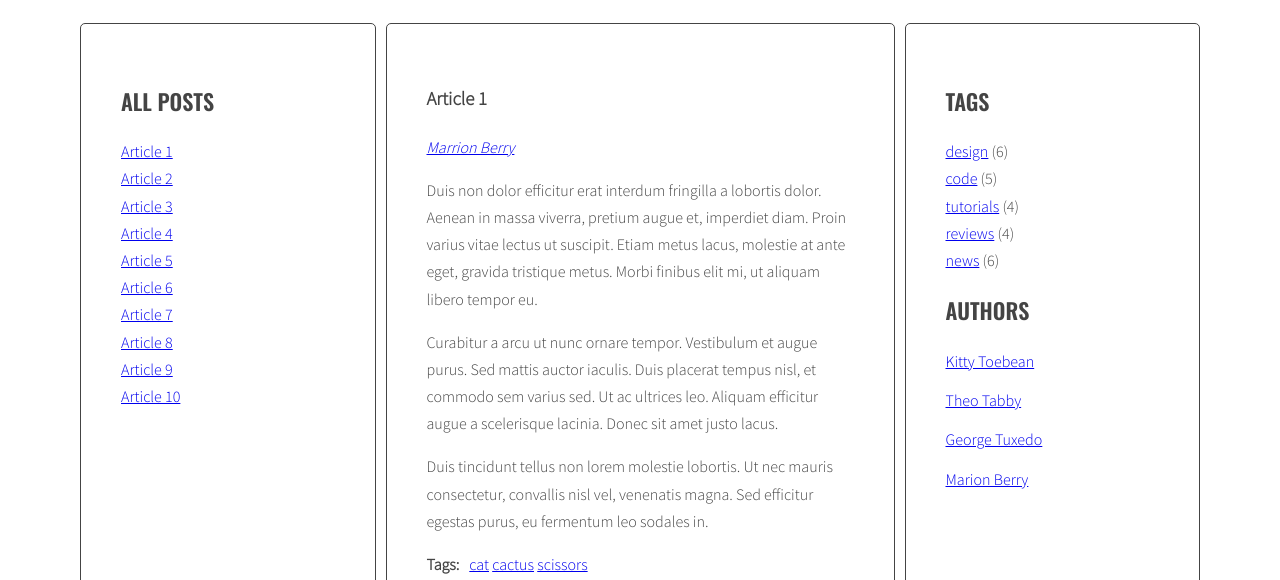
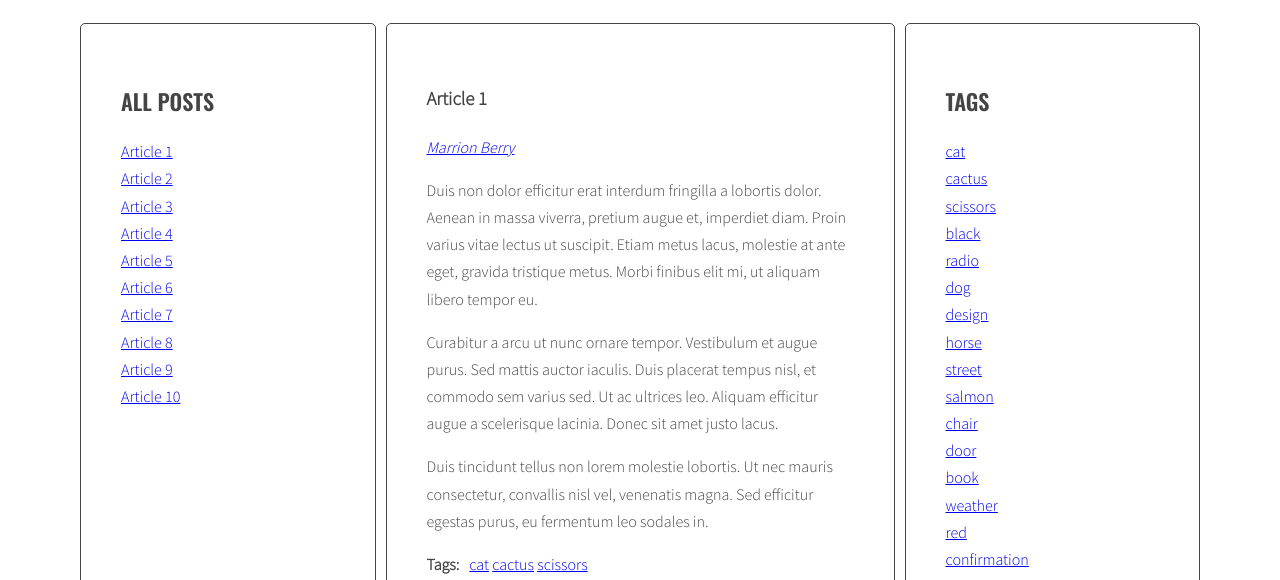
Before and after one commit to PiotrTancula/javascript-blog, a website: page index.html in a window 1280 px wide. Shown: the part 220-800 px from the top of the page. Drawn offline with nearby package versions, Linux system fonts and the light colour scheme.

Commit message:
several minor corrections made & tag cloud task started

```diff
--- a/index.html
+++ b/index.html
@@ -191,11 +191,11 @@
             <aside class="sidebar">
               <h2 class="section-title">Tags</h2>
               <ul class="list tags">
-                <li><a href="#">design</a> <span>(6)</span></li>
+                <!-- <li><a href="#">design</a> <span>(6)</span></li>
                 <li><a href="#">code</a> <span>(5)</span></li>
                 <li><a href="#">tutorials</a> <span>(4)</span></li>
                 <li><a href="#">reviews</a> <span>(4)</span></li>
-                <li><a href="#">news</a> <span>(6)</span></li>
+                <li><a href="#">news</a> <span>(6)</span></li> -->
               </ul>
               <h2 class="section-title">Authors</h2>
               <ul class="list authors">
--- a/js/script.js
+++ b/js/script.js
@@ -57,12 +57,6 @@
     targetArticle.classList.add('active');
   };
 
-  const optArticleSelector = '.post',
-    optTitleSelector = '.post-title',
-    optTitleListSelector = '.titles',
-    optArticleTagsSelector = '.post-tags .list',
-    optArticleAuthorSelector = '.post-author';
-
   // eslint-disable-next-line no-inner-declarations
   function generateTitleLinks(customSelector = ''){
 
@@ -121,10 +115,12 @@
     }
   }
 
-  generateTitleLinks();
-
   // eslint-disable-next-line no-inner-declarations
   function generateTags() {
+
+    /* [NEW] create a new variable allTags with an empty array */
+
+    let allTags = [];
 
     /* find all articles */
 
@@ -162,6 +158,12 @@
 
         html = html + linkHTML + ' ';
 
+        /* [NEW] check if this link is NOT already in allTags */
+        if(allTags.indexOf(linkHTML) == -1){
+        /* [NEW] add generated code to allTags array */
+          allTags.push(linkHTML);
+        }
+
       }
 
       /* END LOOP: for each tag */
@@ -174,11 +176,17 @@
 
       /* END LOOP: for every article: */
 
+      /* [NEW] find list of tags in right column */
+
+      const tagList = document.querySelector(optTagsListSelector);
+
+      /* [NEW] add html from allTags to tagList */
+
+      tagList.innerHTML = allTags.join(' ');
+
     }
 
   }
-
-  generateTags();
 
   // eslint-disable-next-line no-inner-declarations
   function tagClickHandler(event) {
@@ -252,7 +260,7 @@
 
     /* find all links to tags */
 
-    const links = '.list-horizontal li a';
+    const links = 'a[href^="#tag-"]';
 
     const allLinksToTags = document.querySelectorAll(links);
 
@@ -272,8 +280,6 @@
 
   }
 
-  addClickListenersToTags();
-
   // eslint-disable-next-line no-inner-declarations
   function generateAuthors(){
 
@@ -285,18 +291,12 @@
 
       const authorTags = article.getAttribute('data-author');
 
-      let html = '';
+      const linkHTML = '<a href="#author-' + authorTags + '">' + authorTags + '</a>';
 
-      const linkHTML = '<a href="#author-' + authorTags + '">' + authorTags  + '</a>';
-
-      html = html + linkHTML;
-
-      articleAuthorSelector.innerHTML = html;
+      articleAuthorSelector.innerHTML = linkHTML;
 
     }
   }
-
-  generateAuthors();
 
   // eslint-disable-next-line no-inner-declarations
   function authorClickHandler(event) {
@@ -317,11 +317,10 @@
 
     }
 
-    clickedElement.classList.add('active');
-
-    console.log(clickedElement);
-
-    const activeAuthor = document.querySelectorAll('a.active[href^="#author-"]');
+    const relatedAuthors = document.querySelectorAll('a[href="' + href + '"]');
+    for(const author of relatedAuthors) {
+      author.classList.add('active');
+    }
 
     const authorInfo = href.replace('#author-', '');
 
@@ -334,7 +333,7 @@
   // eslint-disable-next-line no-inner-declarations
   function addClickListenersToAuthors() {
 
-    const authors = '.post-author a';
+    const authors = 'a[href^="#author-"]';
 
     const authorsList = document.querySelectorAll(authors);
 
@@ -345,6 +344,19 @@
 
   }
 
+  const optArticleSelector = '.post',
+    optTitleSelector = '.post-title',
+    optTitleListSelector = '.titles',
+    optArticleTagsSelector = '.post-tags .list',
+    optArticleAuthorSelector = '.post-author',
+    optTagsListSelector = '.tags.list';
+
+
+
+  generateTitleLinks();
+  generateTags();
+  addClickListenersToTags();
+  generateAuthors();
   addClickListenersToAuthors();
 
 }
```
